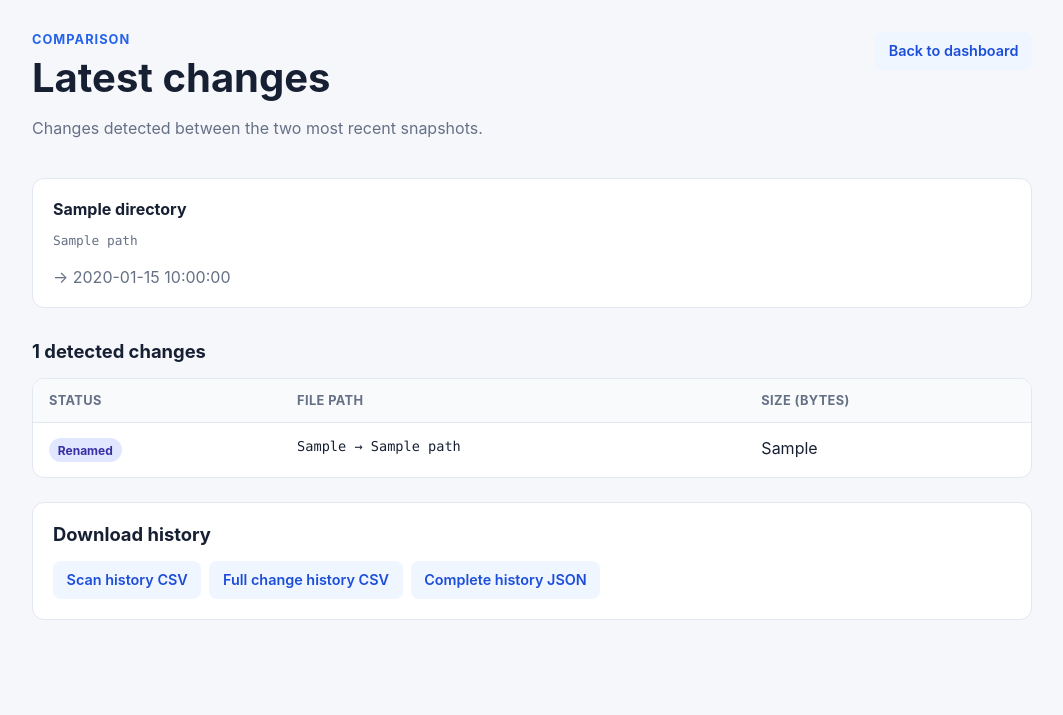
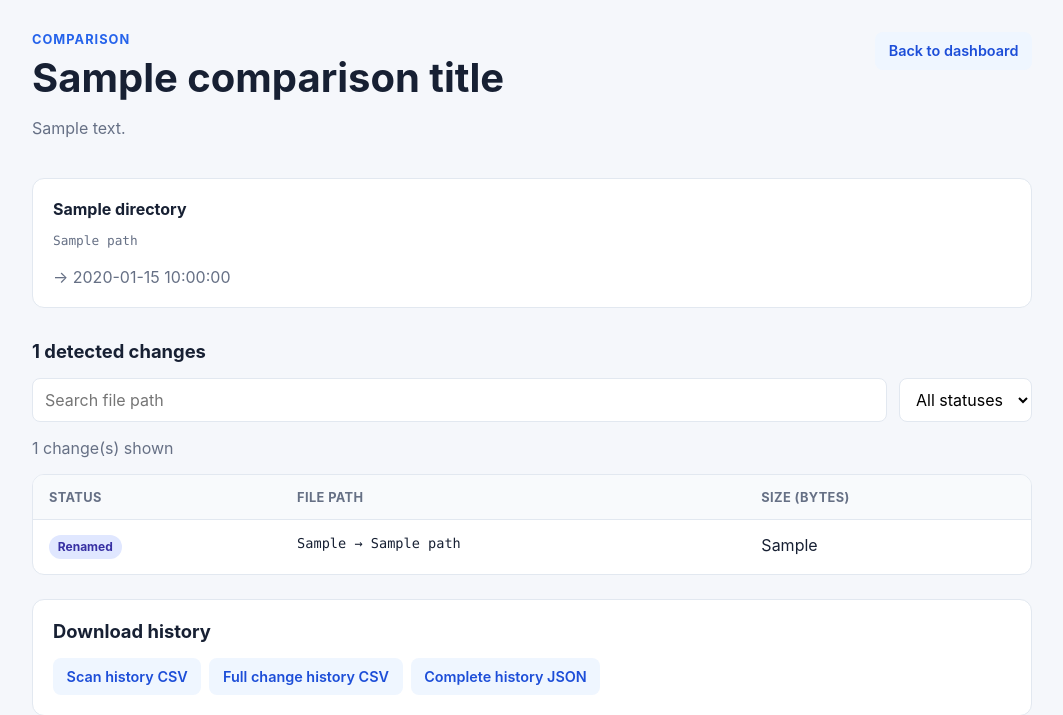
Before and after one commit to nmsngh/File-Snapshot-Tracker, a Flask app: template templates/changes.html in a window 1280 px wide. Shown: the part 56-771 px from the top of the page, without its empty margins (108-1171 px from the left). Run offline with Flask 3, Linux system fonts and the light colour scheme; the template is opened without the code that fills it: most values are stand-ins (such as "Sample title", 1, 10 or a date in 2020).

Commit message:
Add client-side change filters

```diff
--- a/app.py
+++ b/app.py
@@ -142,7 +142,9 @@ def view_changes(directory_id):
     return render_template(
         "changes.html",
         directory=directory,
-        comparison=comparison
+        comparison=comparison,
+        comparison_title="Latest changes",
+        comparison_description="Changes detected between the two most recent snapshots."
     )
 
 
@@ -174,6 +176,9 @@ def view_history(directory_id):
 
     for snapshot in snapshots:
         item = dict(snapshot)
+        item["previous_snapshot_id"] = (
+            previous["id"] if previous is not None else None
+        )
 
         if previous is None:
             item["file_count_change"] = None
@@ -357,5 +362,67 @@ def export_full_history_json(directory_id):
     )
 
 
+
+@app.route(
+    "/directories/<int:directory_id>/compare/"
+    "<int:previous_snapshot_id>/<int:latest_snapshot_id>"
+)
+def view_historical_comparison(
+    directory_id,
+    previous_snapshot_id,
+    latest_snapshot_id
+):
+    connection = get_connection()
+
+    directory = connection.execute("""
+        SELECT id, path, label
+        FROM watched_directories
+        WHERE id = ?
+    """, (directory_id,)).fetchone()
+
+    previous_snapshot = connection.execute("""
+        SELECT id, scanned_at
+        FROM snapshots
+        WHERE id = ? AND directory_id = ?
+    """, (previous_snapshot_id, directory_id)).fetchone()
+
+    latest_snapshot = connection.execute("""
+        SELECT id, scanned_at
+        FROM snapshots
+        WHERE id = ? AND directory_id = ?
+    """, (latest_snapshot_id, directory_id)).fetchone()
+
+    connection.close()
+
+    if (
+        directory is None
+        or previous_snapshot is None
+        or latest_snapshot is None
+        or previous_snapshot["id"] >= latest_snapshot["id"]
+    ):
+        flash("Invalid snapshot comparison.", "error")
+        return redirect(url_for("view_history", directory_id=directory_id))
+
+    comparison = {
+        "previous_snapshot": dict(previous_snapshot),
+        "latest_snapshot": dict(latest_snapshot),
+        "changes": compare_snapshots(
+            previous_snapshot_id,
+            latest_snapshot_id
+        )
+    }
+
+    return render_template(
+        "changes.html",
+        directory=directory,
+        comparison=comparison,
+        comparison_title="Historical comparison",
+        comparison_description=(
+            "Changes detected between the selected consecutive snapshots."
+        )
+    )
+
+
+
 if __name__ == "__main__":
     app.run(debug=True)
--- /dev/null
+++ b/static/app.js
@@ -0,0 +1,41 @@
+
+document.addEventListener("DOMContentLoaded", () => {
+    const searchInput = document.querySelector("#change-search");
+    const statusFilter = document.querySelector("#status-filter");
+    const rows = document.querySelectorAll("[data-change-row]");
+    const result = document.querySelector("#filter-result");
+
+    if (!searchInput || !statusFilter || !rows.length) {
+        return;
+    }
+
+    function applyFilters() {
+        const searchTerm = searchInput.value.toLowerCase().trim();
+        const selectedStatus = statusFilter.value;
+        let visibleCount = 0;
+
+        rows.forEach((row) => {
+            const path = row.dataset.path.toLowerCase();
+            const status = row.dataset.status;
+
+            const matchesSearch = path.includes(searchTerm);
+            const matchesStatus =
+                selectedStatus === "all" || status === selectedStatus;
+
+            const isVisible = matchesSearch && matchesStatus;
+
+            row.hidden = !isVisible;
+
+            if (isVisible) {
+                visibleCount += 1;
+            }
+        });
+
+        result.textContent = `${visibleCount} change(s) shown`;
+    }
+
+    searchInput.addEventListener("input", applyFilters);
+    statusFilter.addEventListener("change", applyFilters);
+
+    applyFilters();
+});
--- a/static/style.css
+++ b/static/style.css
@@ -317,3 +317,27 @@ tr:last-child td {
         flex-direction: column;
     }
 }
+
+
+.filters {
+    display: flex;
+    flex-wrap: wrap;
+    gap: 0.75rem;
+    margin-top: 1rem;
+}
+
+.filters input,
+.filters select {
+    border: 1px solid var(--border);
+    border-radius: 8px;
+    font: inherit;
+    padding: 0.65rem 0.75rem;
+}
+
+.filters input {
+    flex: 1 1 240px;
+}
+
+.filters select {
+    background: white;
+}
--- a/templates/changes.html
+++ b/templates/changes.html
@@ -1,13 +1,13 @@
 {% extends "layout.html" %}
 
-{% block title %}Latest Changes - File Snapshot Tracker{% endblock %}
+{% block title %}{{ comparison_title }} - File Snapshot Tracker{% endblock %}
 
 {% block main %}
 <section class="page-heading page-heading-row">
     <div>
         <p class="eyebrow">Comparison</p>
-        <h1>Latest changes</h1>
-        <p class="muted">Changes detected between the two most recent snapshots.</p>
+        <h1>{{ comparison_title }}</h1>
+        <p class="muted">{{ comparison_description }}</p>
     </div>
 
     <a class="button button-secondary" href="{{ url_for('index') }}">
@@ -26,6 +26,24 @@
 
 <section class="section-heading">
     <h2>{{ comparison["changes"]|length }} detected changes</h2>
+
+    {% if comparison["changes"] %}
+        <div class="filters">
+            <input id="change-search"
+                   type="search"
+                   placeholder="Search file path">
+
+            <select id="status-filter">
+                <option value="all">All statuses</option>
+                <option value="added">Added</option>
+                <option value="modified">Modified</option>
+                <option value="deleted">Deleted</option>
+                <option value="renamed">Renamed</option>
+            </select>
+        </div>
+
+        <p id="filter-result" class="muted"></p>
+    {% endif %}
 </section>
 
 {% if comparison["changes"] %}
@@ -39,8 +57,10 @@
                 </tr>
             </thead>
             <tbody>
-                {% for change in comparison["changes"] %}
-                    <tr>
+{% for change in comparison["changes"] %}
+    <tr data-change-row
+        data-status="{{ change['status']|lower }}"
+        data-path="{% if change['status'] == 'Renamed' %}{{ change['old_path'] }} {{ change['path'] }}{% else %}{{ change['path'] }}{% endif %}">
                         <td>
                             <span class="status status-{{ change["status"]|lower }}">
                                 {{ change["status"] }}
--- a/templates/layout.html
+++ b/templates/layout.html
@@ -25,5 +25,6 @@
 
         {% block main %}{% endblock %}
     </main>
+    <script src="{{ url_for('static', filename='app.js') }}" defer></script>
 </body>
 </html>
```
Also changed, not shown: templates/history.html (+16 -0 lines).
